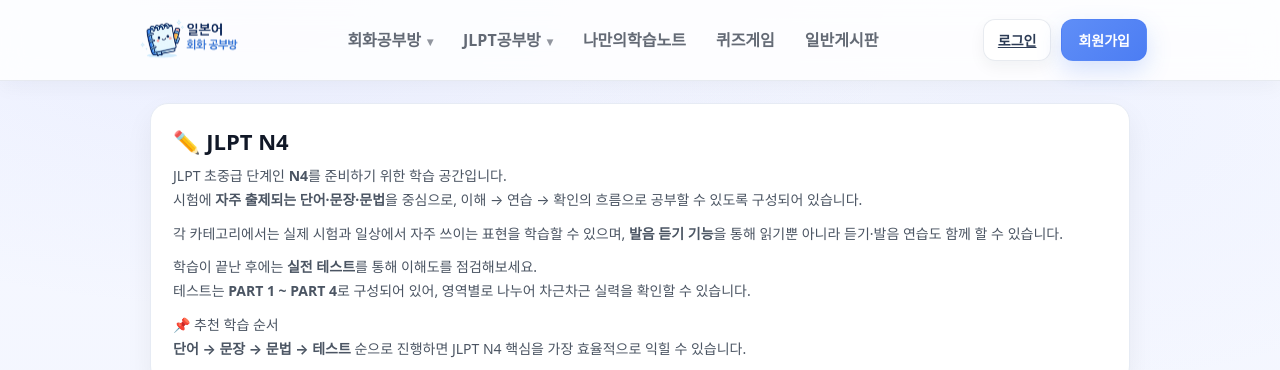
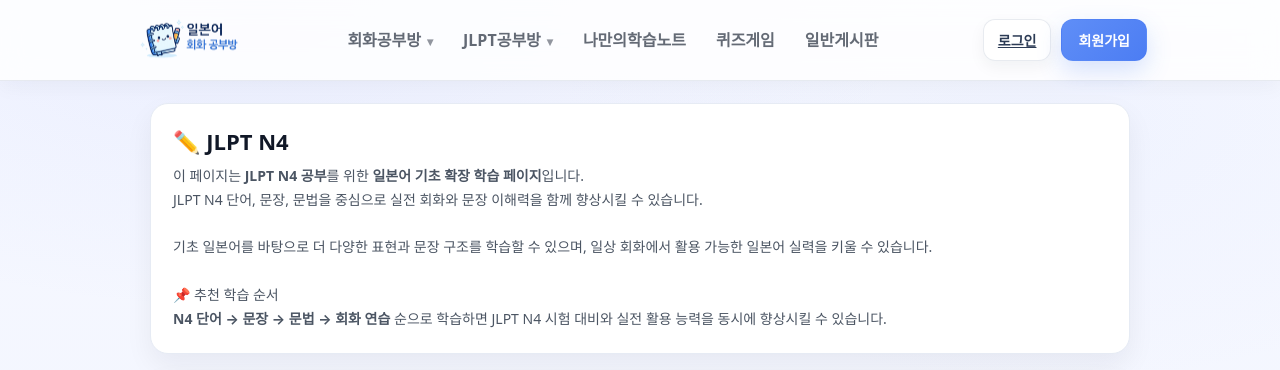
Before and after one commit to GameKingmaker/travel-talk, a Python web app: template templates/jlpt_n4.html in a window 1280 px wide. Shown: the top 370 px of the page. Run offline with Jinja, Linux system fonts and the light colour scheme; the template is opened without the code that fills it, so the values that code supplies are empty.

Commit message:
Update jlpt_n4.html

```diff
--- a/templates/jlpt_n4.html
+++ b/templates/jlpt_n4.html
@@ -200,27 +200,19 @@
   <h1 class="jlpt-h1">✏️ JLPT N4</h1>
 
   <p class="jlpt-subtext">
-    JLPT 초중급 단계인 <b>N4</b>를 준비하기 위한 학습 공간입니다.<br>
-    시험에 <b>자주 출제되는 단어·문장·문법</b>을 중심으로,
-    이해 → 연습 → 확인의 흐름으로 공부할 수 있도록 구성되어 있습니다.
-  </p>
+이 페이지는 <b>JLPT N4 공부</b>를 위한
+<b>일본어 기초 확장 학습 페이지</b>입니다.<br>
+JLPT N4 단어, 문장, 문법을 중심으로
+실전 회화와 문장 이해력을 함께 향상시킬 수 있습니다.<br><br>
 
-  <p class="jlpt-subtext" style="margin-top:10px;">
-    각 카테고리에서는 실제 시험과 일상에서 자주 쓰이는 표현을 학습할 수 있으며,
-    <b>발음 듣기 기능</b>을 통해 읽기뿐 아니라 듣기·발음 연습도 함께 할 수 있습니다.
-  </p>
+기초 일본어를 바탕으로
+더 다양한 표현과 문장 구조를 학습할 수 있으며,
+일상 회화에서 활용 가능한 일본어 실력을 키울 수 있습니다.<br><br>
 
-  <p class="jlpt-subtext" style="margin-top:10px;">
-    학습이 끝난 후에는 <b>실전 테스트</b>를 통해 이해도를 점검해보세요.<br>
-    테스트는 <b>PART 1 ~ PART 4</b>로 구성되어 있어,
-    영역별로 나누어 차근차근 실력을 확인할 수 있습니다.
-  </p>
-
-  <p class="jlpt-subtext" style="margin-top:10px;">
-    📌 추천 학습 순서<br>
-    <b>단어 → 문장 → 문법 → 테스트</b> 순으로 진행하면
-    JLPT N4 핵심을 가장 효율적으로 익힐 수 있습니다.
-  </p>
+📌 추천 학습 순서<br>
+<b>N4 단어 → 문장 → 문법 → 회화 연습</b> 순으로 학습하면
+JLPT N4 시험 대비와 실전 활용 능력을 동시에 향상시킬 수 있습니다.
+</p>
 </div>
 
 <div class="n4-layout">
```
